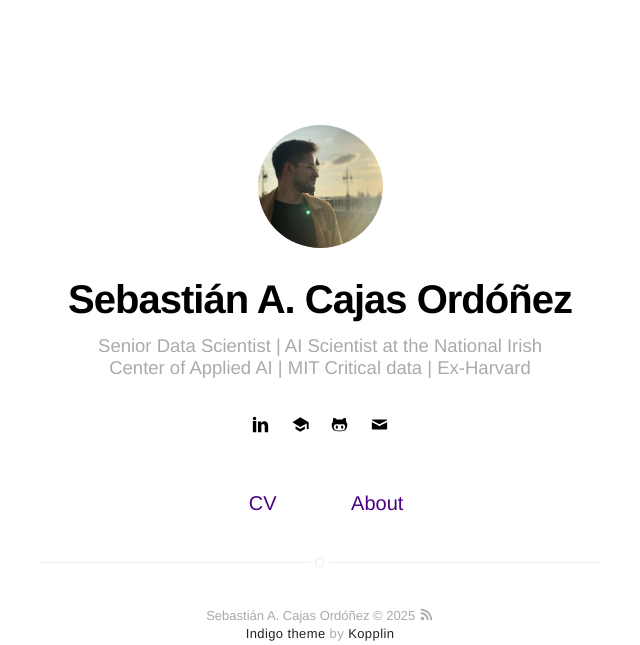
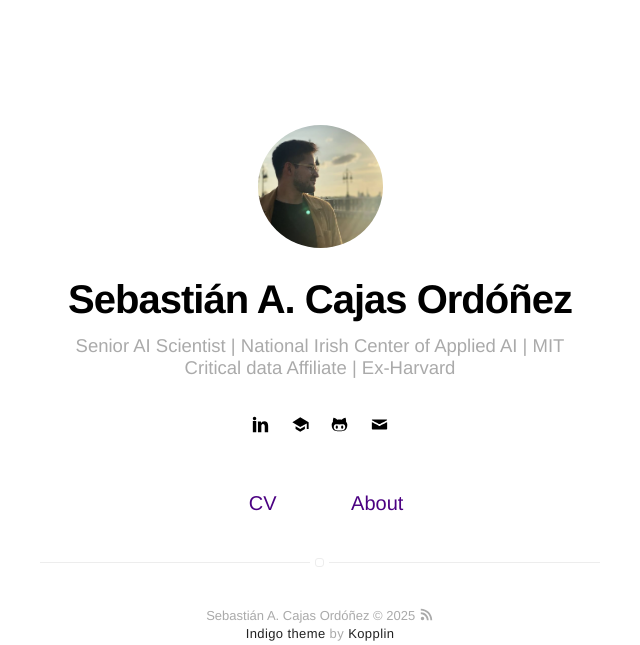
Before and after one commit to sebasmos/sebasmos.github.io, a Jekyll site: the page built from index.html, in a window 1280 px wide. Shown: the top 645 px of the page, without its empty margins (320-960 px from the left). Built offline with Jekyll 4.4.1, drawn with Linux system fonts in a browser that asks for light colours; grey boxes are pictures that could not be loaded.

Commit message:
Update _config.yml

```diff
--- a/_config.yml
+++ b/_config.yml
@@ -1,6 +1,6 @@
 # main text of home
 name: Sebastián A. Cajas Ordóñez
-bio: Senior Data Scientist | AI Scientist at the National Irish Center of Applied AI | MIT Critical data | Ex-Harvard
+bio: Senior AI Scientist | National Irish Center of Applied AI | MIT Critical data Affiliate | Ex-Harvard
 
 # twitter summary info
 description: Academic portfolio
```
